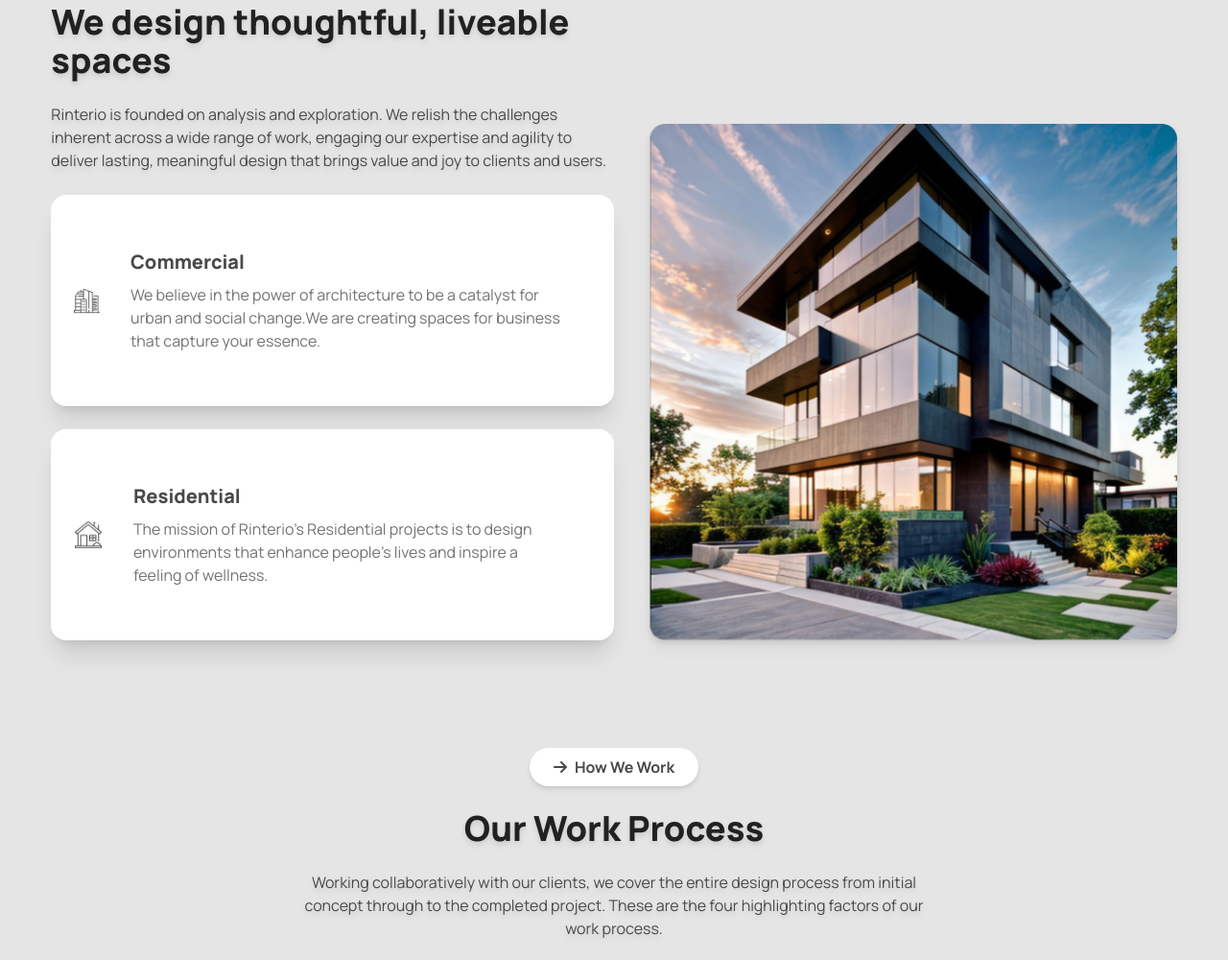
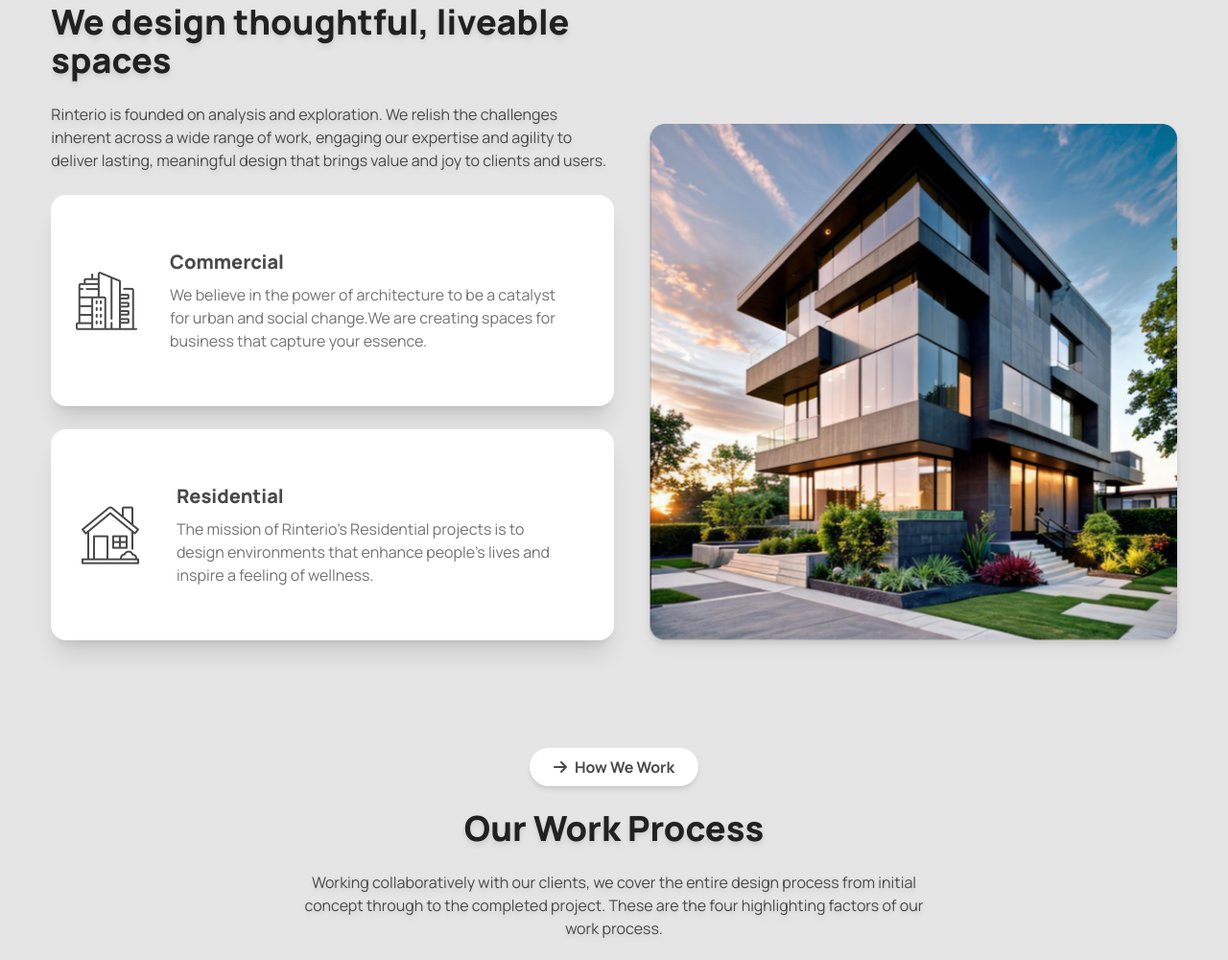
Before and after one commit to Abrar9410/Assignment-03, a plain HTML site: page index.html in a window 1280 px wide. Shown: the part 1031-2031 px from the top of the page at 96% size. Drawn offline with nearby package versions, Linux system fonts and the light colour scheme.

Commit message:
some corrections

```diff
--- a/index.html
+++ b/index.html
@@ -122,22 +122,22 @@
                     </div>
                     <div class="flex flex-col gap-6 md:flex-row lg:flex-col">
                         <div class="card p-6 flex-row items-center bg-white shadow-xl">
-                            <figure>
+                            <figure class="w-3/5 sm:w-1/2 md:w-3/5 lg:w-1/2 xl:w-1/3">
                                 <img src="./assets/commercial.png" alt="">
                             </figure>
                             <div class="card-body">
                               <h2 class="card-title text-para1 text-xl font-extrabold">Commercial</h2>
-                              <p class="text-para2 text-base">We believe in the power of architecture to be a catalyst for urban and social change.We are creating spaces for business
+                              <p class="text-para2 text-sm xl:text-base">We believe in the power of architecture to be a catalyst for urban and social change.We are creating spaces for business
                                 that capture your essence.</p>
                             </div>
                         </div>
                         <div class="card p-6 flex-row items-center bg-white shadow-xl">
-                            <figure>
+                            <figure class="w-3/5 sm:w-1/2 md:w-3/5 lg:w-1/2 xl:w-1/3">
                                 <img src="./assets/residential.png" alt="">
                             </figure>
                             <div class="card-body">
                               <h2 class="card-title text-para1 text-xl font-extrabold">Residential</h2>
-                              <p class="text-para2 text-base">The mission of Rinterio's Residential projects is to design environments that enhance people's lives and inspire a feeling of wellness.</p>
+                              <p class="text-para2 text-sm xl:text-base">The mission of Rinterio's Residential projects is to design environments that enhance people's lives and inspire a feeling of wellness.</p>
                             </div>
                         </div>
                     </div>
```
